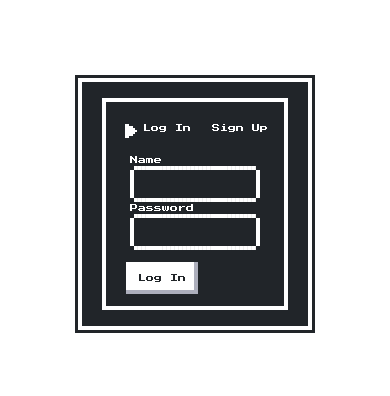
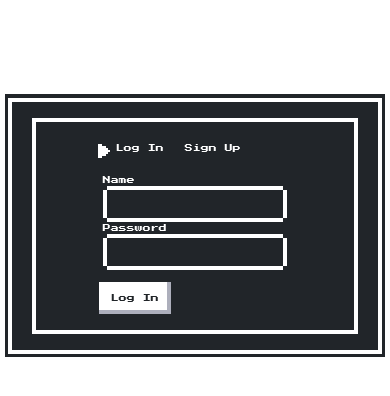
Before and after one commit to bendeandbende/online-arena-fe, a React (Create React App) app: page / in a window 390 px wide. Shown: the top 396 px of the page. Built offline with nearby package versions, Linux system fonts and the light colour scheme.

Commit message:
patch(*): enhached styles for mobile users

```diff
--- a/src/App.js
+++ b/src/App.js
@@ -65,7 +65,7 @@ function App() {
   };
 
   return (
-    <div className="nes-container is-dark" style={{ margin: '20%' }}>
+    <div className="nes-container is-dark main-container">
       {!loggedIn && (
         <LogInSignUp setCookie={setCookie} handleLogin={handleLogin} />
       )}
@@ -80,7 +80,10 @@ function App() {
       {!wantToCreateChar ? (
         <>
           {selectedChar && (
-            <div className="nes-container is-centered is-dark">
+            <div
+              className="nes-container is-centered is-dark"
+              style={{ borderColor: '#212529' }}
+            >
               {selectedChar && !summary && (
                 <p>Get ready to fight {selectedChar.firstName}!</p>
               )}
@@ -106,8 +109,11 @@ function App() {
           )}
 
           {summary && (
-            <div className="nes-container is-dark">
-              <TitleText titleText={summary.prep} />
+            <div
+              className="nes-container is-dark"
+              style={{ borderColor: '#212529' }}
+            >
+              {roundIndex === 0 && <TitleText titleText={summary.prep} />}
               <BattleText rounds={summary.rounds} roundIndex={roundIndex} />
               {roundIndex + 1 === summary.rounds.length && (
                 <TitleText titleText={summary.end} />
--- a/src/components/BattleText.js
+++ b/src/components/BattleText.js
@@ -1,22 +1,26 @@
 const BattleText = ({ rounds, roundIndex }) => {
-  const round = rounds[roundIndex].split('\n').map((line, i) => {
-    const key = `battleTextLine${i}`;
+  const title = rounds[roundIndex].split('\n')[0];
 
-    if (i === 0) {
-      return (
-        <p key={key} className="title">
-          {line}
-        </p>
-      );
-    }
-    if (line === '') {
-      return <p key={key}></p>;
-    }
-    return <li key={key}>{line}</li>;
-  });
+  const round = rounds[roundIndex]
+    .split('\n')
+    .slice(1)
+    .map((line, i) => {
+      const key = `battleTextLine${i}`;
+
+      if (line === '') {
+        return <p key={key}></p>;
+      }
+
+      return <li key={key}>• {line}</li>;
+    });
 
   return (
-    <div className="nes-container is-dark is-rounded with-title">{round}</div>
+    <div className="nes-container is-dark is-rounded with-title">
+      <p className="title">{title}</p>
+      <ul className="nes-list" style={{ marginLeft: '-7.5%' }}>
+        {round}
+      </ul>
+    </div>
   );
 };
 
--- a/src/components/CharacterList.js
+++ b/src/components/CharacterList.js
@@ -35,7 +35,12 @@ const CharacterList = ({
         <label htmlFor="dark_select" style={{ color: '#fff' }}>
           Select your champion
         </label>
-        <div className="nes-select is-dark">
+        <div
+          className="nes-select is-dark"
+          style={{
+            maxWidth: '60%',
+          }}
+        >
           <select
             onChange={handleSelect}
             required
--- a/src/components/CreateCharacter.js
+++ b/src/components/CreateCharacter.js
@@ -1,7 +1,7 @@
 import { useEffect, useState, useRef } from 'react';
 import axios from 'axios';
 import Button from './Button';
-import config from '../config'
+import config from '../config';
 
 const CreateCharacter = () => {
   const [firstName, setFirstName] = useState('');
@@ -69,9 +69,17 @@ const CreateCharacter = () => {
   };
 
   return (
-    <div className="nes-container is-dark">
+    <div
+      className="nes-container is-dark"
+      style={{
+        borderColor: '#212529',
+      }}
+    >
       <div
-        style={{ backgroundColor: '#212529', padding: '1rem' }}
+        style={{
+          backgroundColor: '#212529',
+          padding: '1rem',
+        }}
         className="nes-field"
       >
         <label style={{ color: '#fff' }} htmlFor="name_field">
@@ -115,7 +123,6 @@ const CreateCharacter = () => {
             <div className="nes-select is-dark">
               <select
                 ref={weaponRef}
-                // onChange={(e) => setWeapon(e.target.value)}
                 required
                 id="default_select"
                 defaultValue="Select..."
--- a/src/components/LogInSignUp.js
+++ b/src/components/LogInSignUp.js
@@ -44,7 +44,16 @@ const LoginSignUp = ({ setCookie, handleLogin }) => {
   return (
     <div className="nes-container is-dark">
       <div
-        style={{ backgroundColor: '#212529', padding: '1rem 0' }}
+        style={{
+          margin: '0 auto',
+          maxWidth: '70%',
+        }}
+      >
+        <div
+          style={{
+            backgroundColor: '#212529',
+            padding: '1rem 0',
+          }}
           onChange={toggleLogInSignUp}
         >
           <label>
@@ -107,6 +116,7 @@ const LoginSignUp = ({ setCookie, handleLogin }) => {
           {loginOrSignup === 'login' ? 'Log In' : 'Sign Up'}
         </Button>
       </div>
+    </div>
   );
 };
 
--- a/src/style.css
+++ b/src/style.css
@@ -1,5 +1,22 @@
-@media (max-width: 700px) {
+.main-container {
+  margin: 15% 25% !important;
+}
+
+@media (max-width: 1000px) {
   * {
     font-size: 8px;
   }
+  .main-container {
+    margin: 25% 15% !important;
+  }
 }
+
+@media (max-width: 400px) {
+  * {
+    font-size: 8px;
+  }
+
+  .main-container {
+    margin: 25% 2% !important;
+  }
+}
```
Lines whose indentation alone changed are shown as unchanged.
